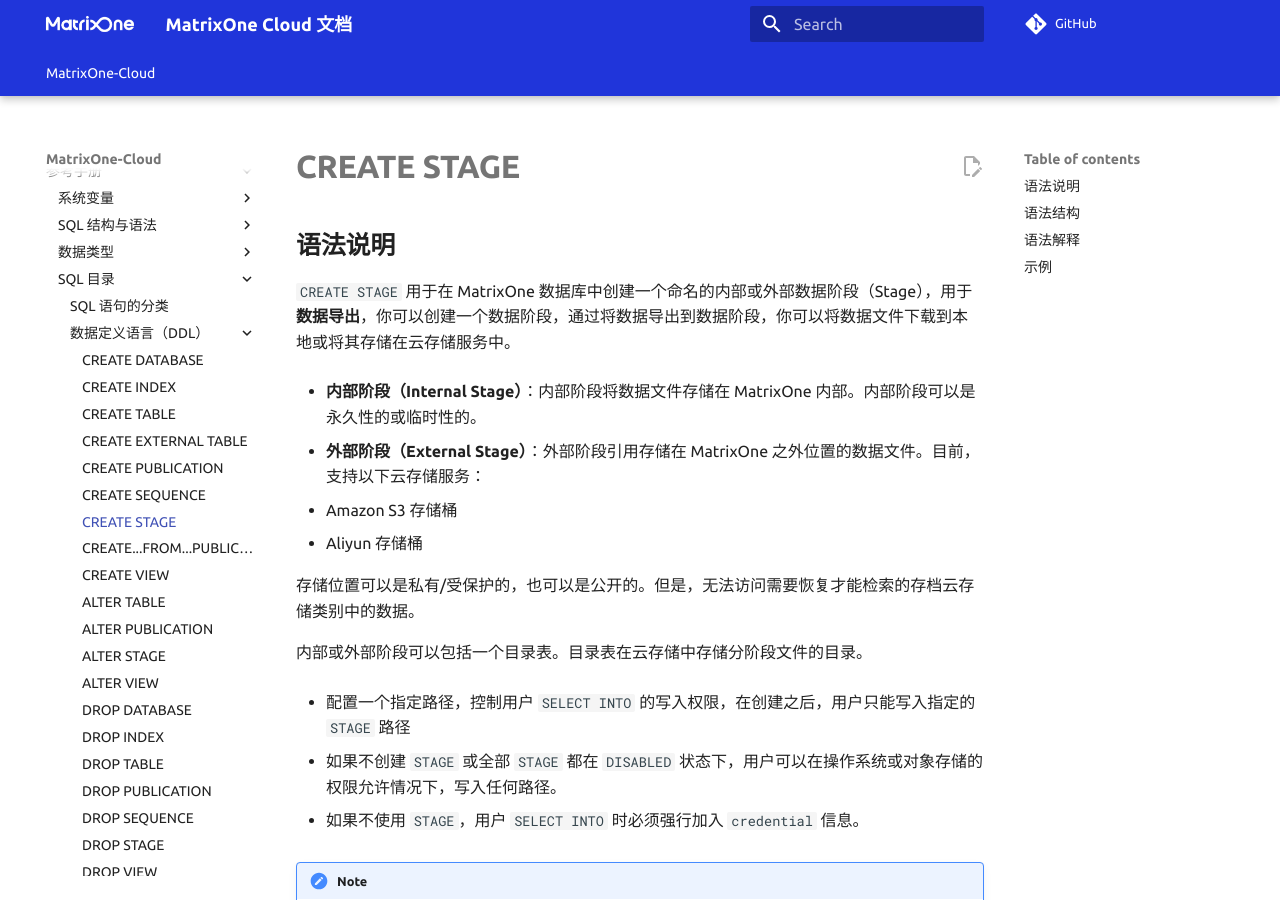
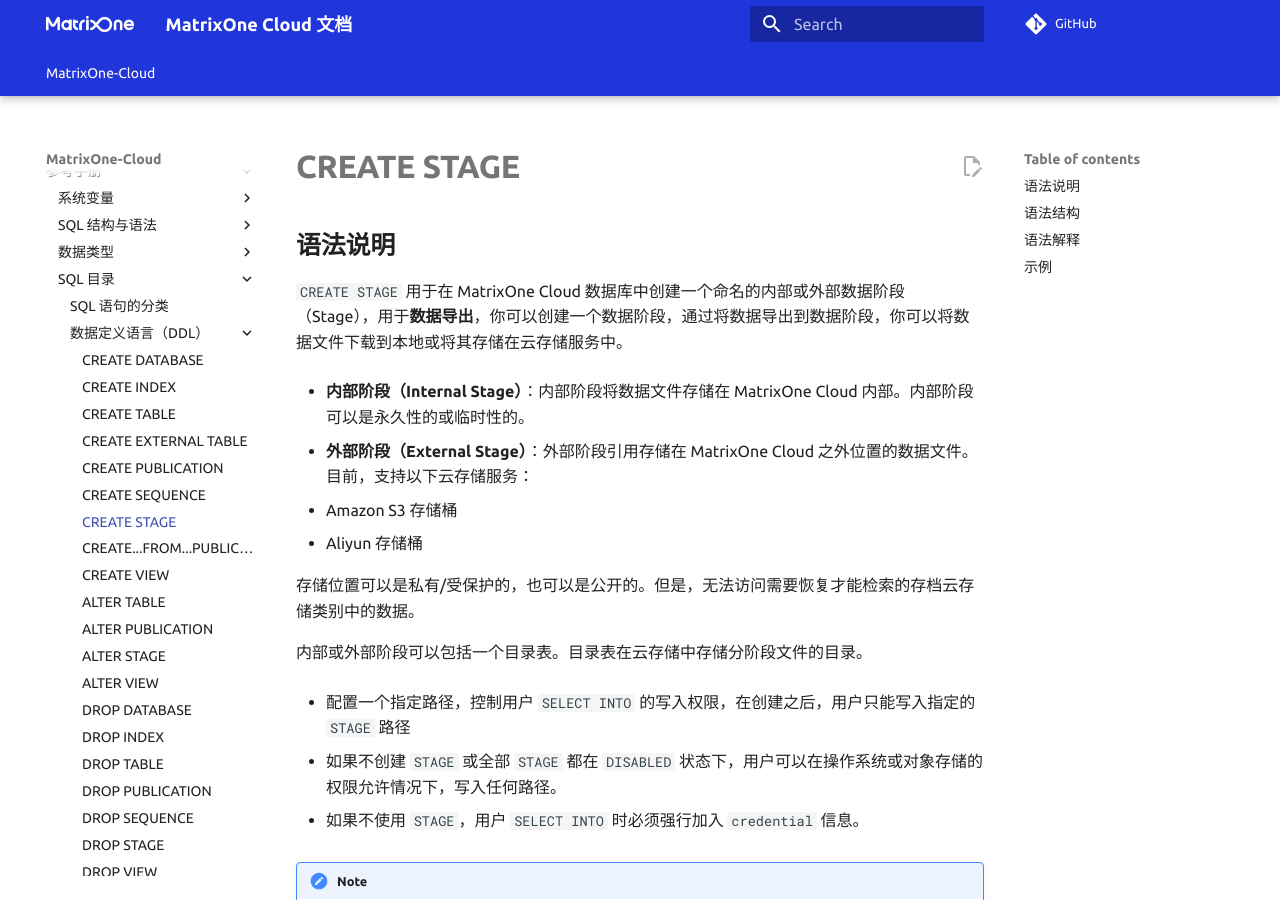
Before and after one commit to yangj1211/moc-docs, an MkDocs documentation site: the page built from docs/MatrixOne-Cloud/Reference/SQL-Reference/Data-Definition-Language/create-stage.md, in a window 1280 px wide and 900 px high. Built offline with MkDocs 1.6.1 and Material for MkDocs 9.7.7, drawn with Linux system fonts in a browser that asks for light colours; comment, search, counter and statistics services are not loaded; the version menu is left out.

Commit message:
Update create-stage.md
Signed-off-by: xuanyiLee <89380523+xuanyiLee@users.noreply.github.com>

```diff
--- a/docs/MatrixOne-Cloud/Reference/SQL-Reference/Data-Definition-Language/create-stage.md
+++ b/docs/MatrixOne-Cloud/Reference/SQL-Reference/Data-Definition-Language/create-stage.md
@@ -2,11 +2,11 @@
 
 ## **语法说明**
 
-`CREATE STAGE` 用于在 MatrixOne 数据库中创建一个命名的内部或外部数据阶段（Stage），用于**数据导出**，你可以创建一个数据阶段，通过将数据导出到数据阶段，你可以将数据文件下载到本地或将其存储在云存储服务中。
+`CREATE STAGE` 用于在 MatrixOne Cloud 数据库中创建一个命名的内部或外部数据阶段（Stage），用于**数据导出**，你可以创建一个数据阶段，通过将数据导出到数据阶段，你可以将数据文件下载到本地或将其存储在云存储服务中。
 
-- **内部阶段（Internal Stage）**：内部阶段将数据文件存储在 MatrixOne 内部。内部阶段可以是永久性的或临时性的。
+- **内部阶段（Internal Stage）**：内部阶段将数据文件存储在 MatrixOne Cloud 内部。内部阶段可以是永久性的或临时性的。
 
-- **外部阶段（External Stage）**：外部阶段引用存储在 MatrixOne 之外位置的数据文件。目前，支持以下云存储服务：
+- **外部阶段（External Stage）**：外部阶段引用存储在 MatrixOne Cloud 之外位置的数据文件。目前，支持以下云存储服务：
 
   - Amazon S3 存储桶
   - Aliyun 存储桶
```
